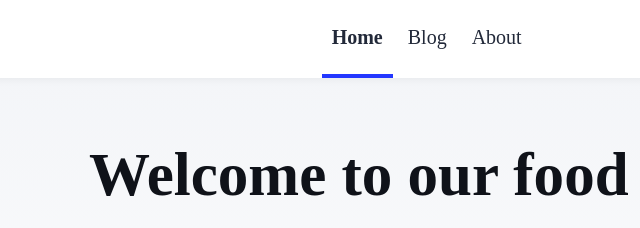
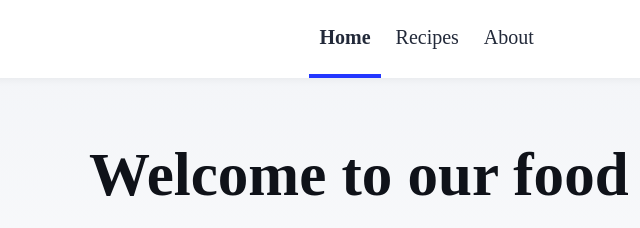
Before and after one commit to Charlie-duf/cs4421-astro-blog, an Astro site: page / in a window 1280 px wide. Shown: the top 228 px of the page, 191-831 px from the left. Built offline with nearby package versions, Linux system fonts and the light colour scheme; Astro itself is replaced by a stand-in of ours.

Commit message:
Refactor(header): Changed header to display recipes instead of blog

```diff
--- a/src/components/Header.astro
+++ b/src/components/Header.astro
@@ -8,7 +8,7 @@
 		<h2><a href="/">{SITE_TITLE}</a></h2>
 		<div class="internal-links">
 			<HeaderLink href="/">Home</HeaderLink>
-			<HeaderLink href="/blog">Blog</HeaderLink>
+			<HeaderLink href="/blog">Recipes</HeaderLink>
 			<HeaderLink href="/about">About</HeaderLink>
 		</div>
 		<div class="social-links">
```
